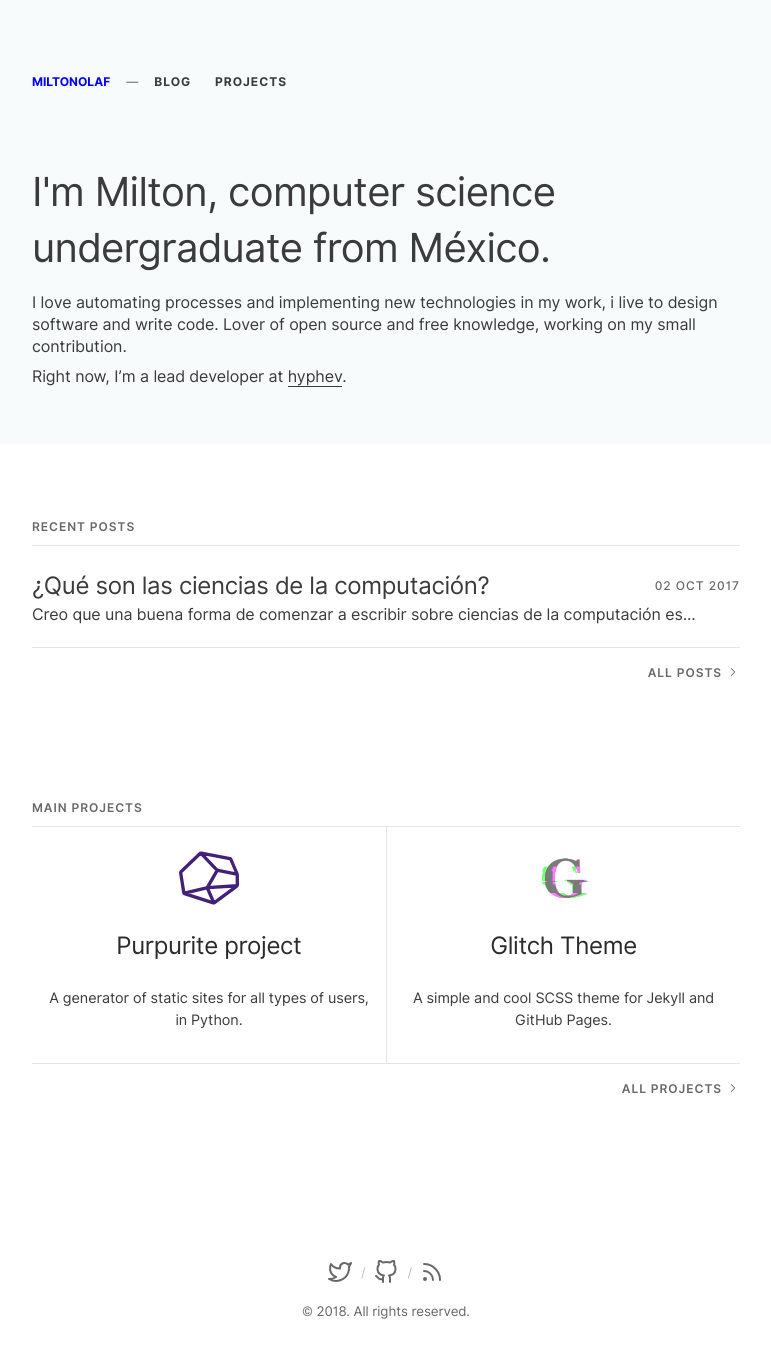
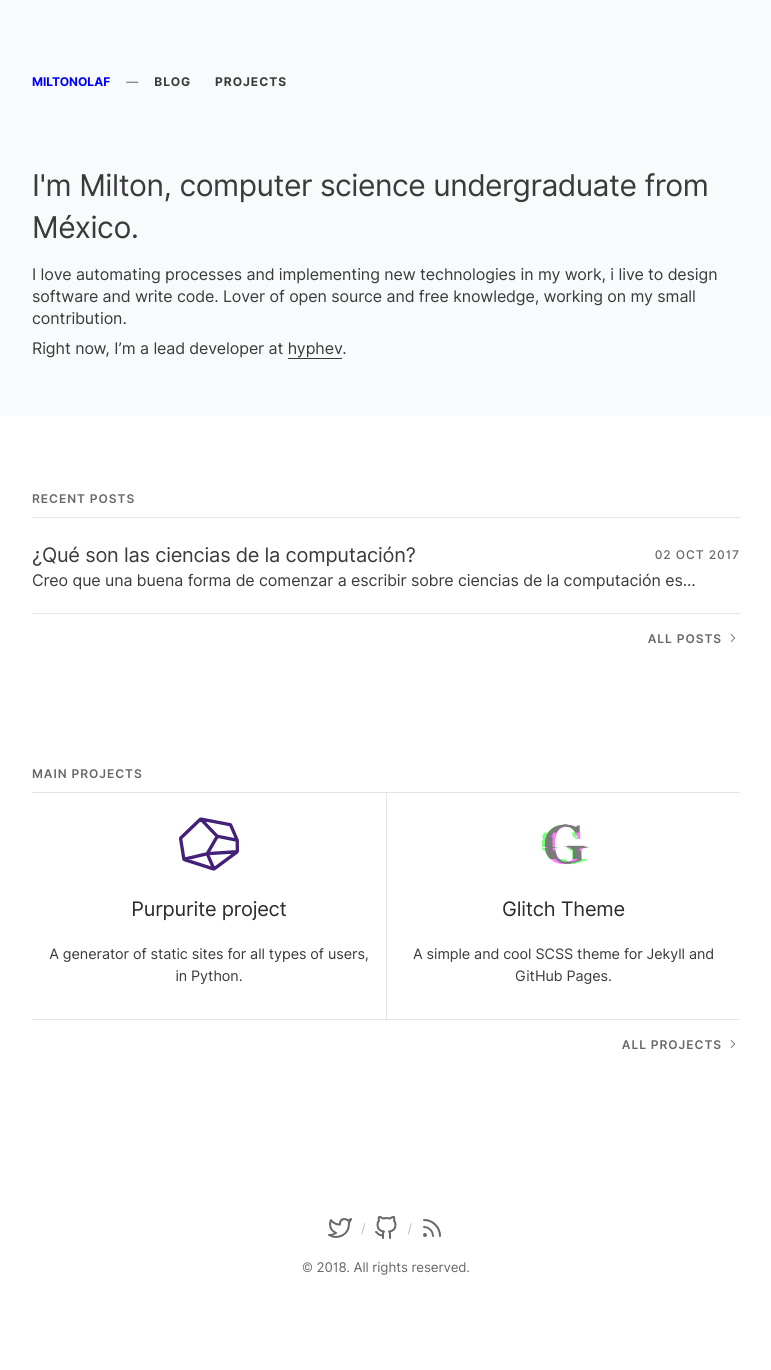
Before and after one commit to MiltonOlaf/miltonolaf.github.io, a Jekyll site: the page built from index.html, in a window 1280 px wide. Shown: the whole page, without its empty margins (254-1025 px from the left). Built offline with Jekyll 4.4.1, drawn with Linux system fonts in a browser that asks for light colours; the list of posts is cut into pages by our own code; after the commit the page ends 1326 px from its top, so only the background shows below that.

Commit message:
headings responsive

```diff
--- a/_sass/glitch/_type.scss
+++ b/_sass/glitch/_type.scss
@@ -10,13 +10,20 @@ h1, h2, h3, h4, h5, h6 {
 }
 
 h1 {
-  font-size: 2rem;
   font-size: 40px;
   letter-spacing: -0.017em;
   line-height: 56px;
+
   a{
     border-bottom: 0;
   }
+
+  @media (min-width: $large-breakpoint) {
+    font-size: 30px;
+    letter-spacing: -0.016em;
+    line-height: 42px;
+  }
+
 }
 
 .min-head{
@@ -25,11 +32,14 @@ h1 {
   color: $gray-3;
   line-height: 17px;
   letter-spacing: calc(0.008em * 10);
+
   svg{
     vertical-align: middle;
     margin-top: -3px;
   }
+
 }
+
 a:hover{
   .min-head{
     color: $color-one;
@@ -42,12 +52,26 @@ h2 {
   font-size: 30px;
   letter-spacing: -0.016em;
   line-height: 42px;
+
+  @media (min-width: $large-breakpoint) {
+    font-size: 24px;
+    letter-spacing: -0.014em;
+    line-height: 34px;
+  }
+
 }
 
 h3 {
   font-size: 24px;
   letter-spacing: -0.014em;
   line-height: 34px;
+
+  @media (min-width: $large-breakpoint) {
+    font-size: 20px;
+    letter-spacing: -0.011em;
+    line-height: 28px;
+  }
+
 }
 
 h4, h5, h6 {
```
